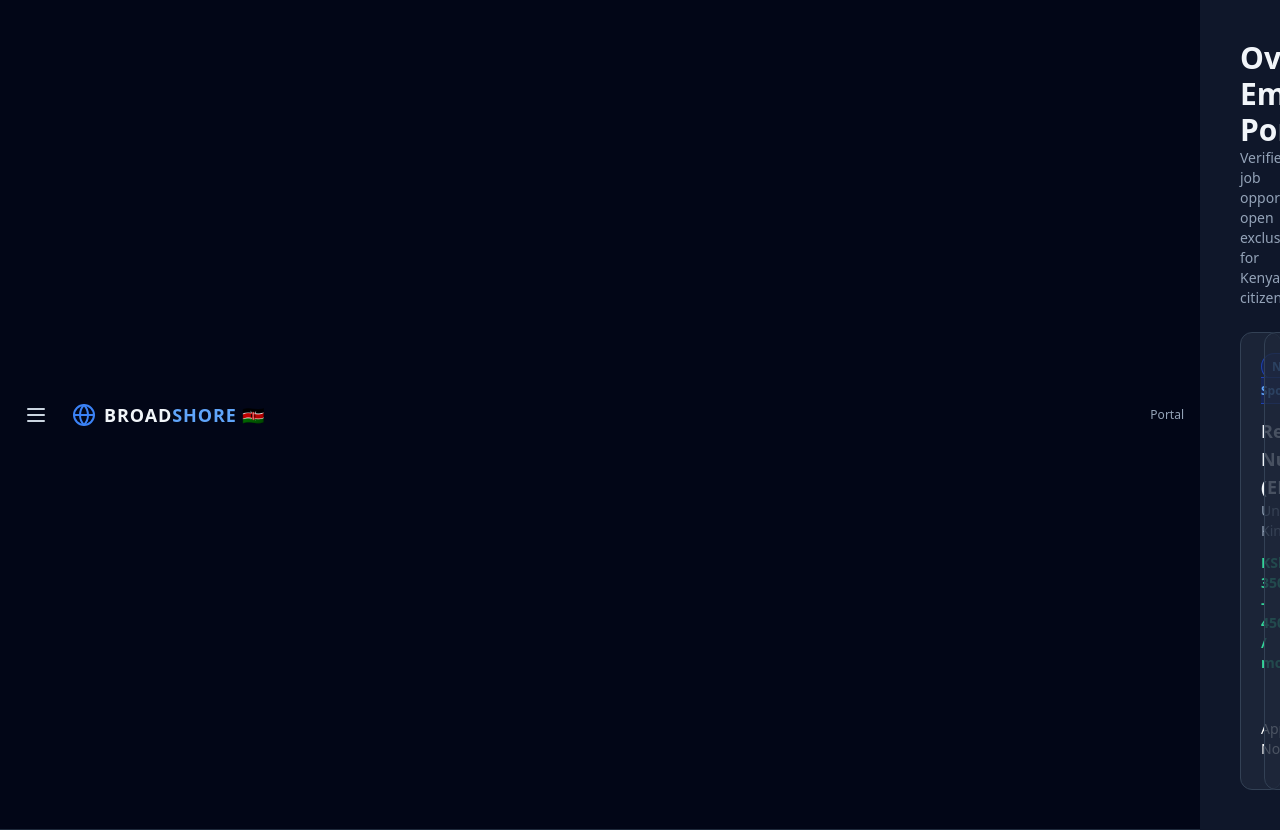
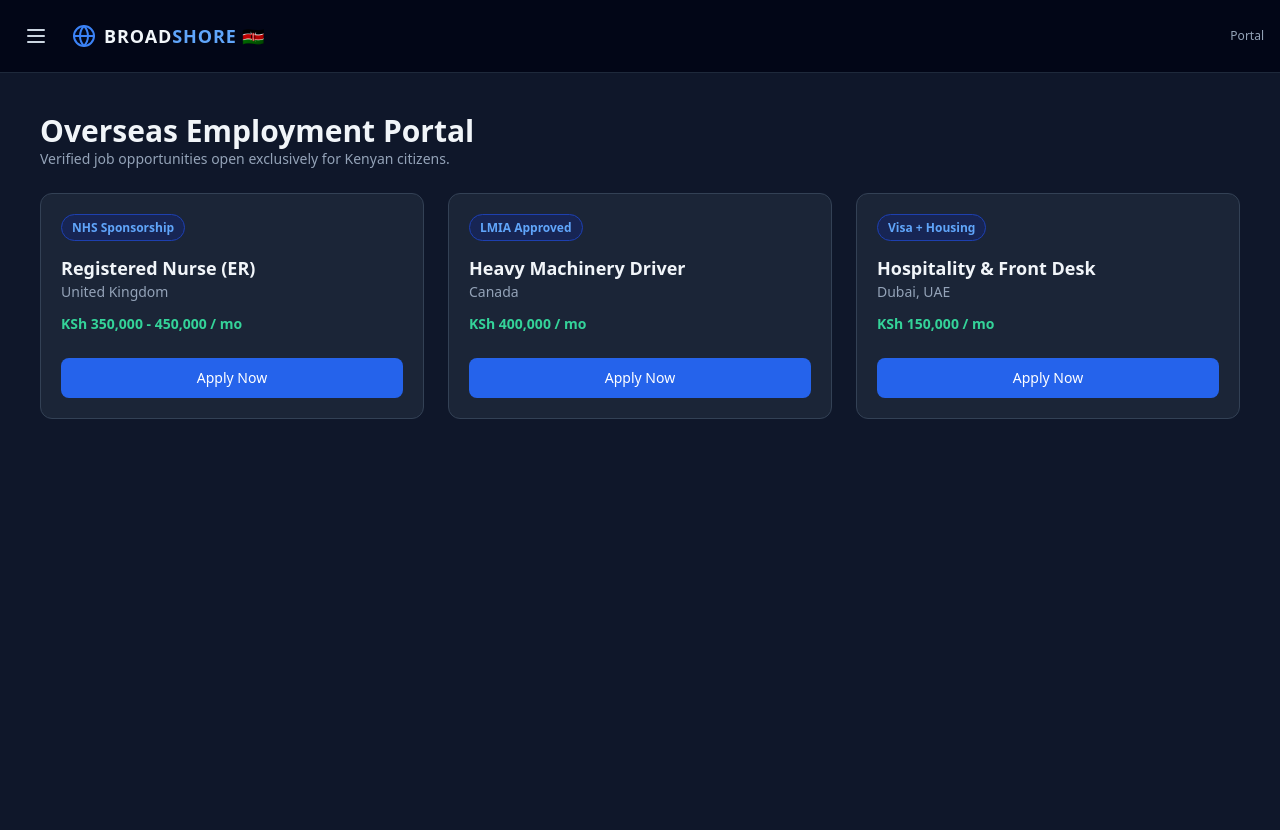
Before and after one commit to protichenoch1/broadshoree, a Next.js app: page /dashboard in a window 1280 px wide. After the commit the page ends 800 px from the top, so only its background shows below. Built offline with nearby package versions, Linux system fonts and the light colour scheme.

Commit message:
Update layout to improve main section styling
Added max width and full width to main section.

```diff
--- a/app/layout.js
+++ b/app/layout.js
@@ -9,9 +9,9 @@ export const metadata = {
 export default function RootLayout({ children }) {
   return (
     <html lang="en">
-      <body className="min-h-screen bg-slate-900 text-slate-100 flex flex-col md:flex-row">
+      <body className="min-h-screen bg-slate-900 text-slate-100 flex flex-col">
         <Sidebar />
-        <main className="flex-1 p-6 md:p-10 overflow-y-auto">
+        <main className="flex-1 p-6 md:p-10 overflow-y-auto max-w-7xl mx-auto w-full">
           {children}
         </main>
       </body>
```
